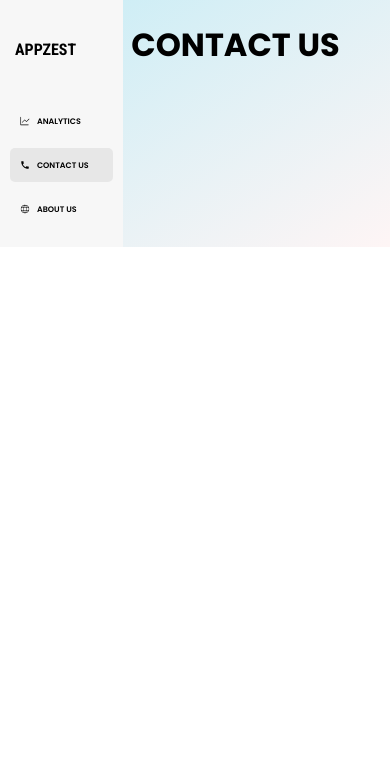
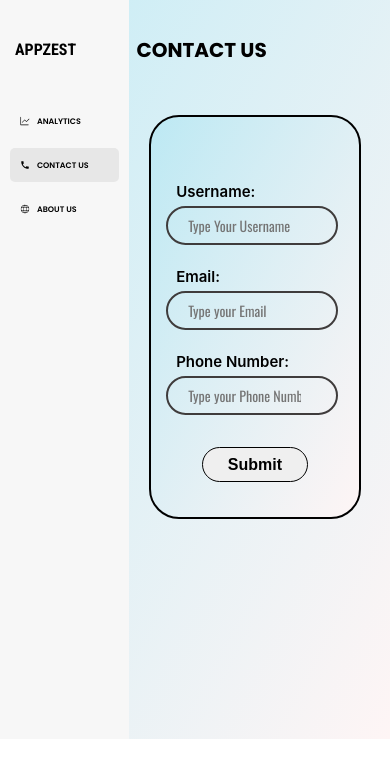
Before and after one commit to NagendraVarma1/lmt-project, a React (Create React App) app: page /contact in a window 390 px wide. Shown: the top 778 px of the page. Built offline with nearby package versions, Linux system fonts and the light colour scheme; a web font is replaced by a local one.

Commit message:
contact page added

```diff
--- a/src/Components/Pages/Contact/Contact.js
+++ b/src/Components/Pages/Contact/Contact.js
@@ -1,12 +1,67 @@
+import { useState } from "react";
 import Navbar from "../Navbar/Navbar";
 import classes from "./Contact.module.css";
 
 const Contact = () => {
+  const [name, setName] = useState('')
+  const [email, setEmail] = useState('')
+  const [phone, setPhone] = useState('')
+
+  const formSubmitHandler = (event) => {
+    event.preventDefault();
+
+    alert('Form submitted successfully. Thank You!')
+    setEmail('');
+    setName('')
+    setPhone('')
+  }
   return (
     <div className={classes.mainDiv}>
       <Navbar />
       <div className={classes.wrapper}>
         <h1>CONTACT US</h1>
+        <form onSubmit={formSubmitHandler}>
+          <div className={classes.inputBox}>
+            <label  htmlFor="username">Username:</label>
+            <input
+              type="text"
+              name="username"
+              id="username"
+              placeholder="Type Your Username"
+              value={name}
+              onChange={(e) => setName(e.target.value)}
+              required
+            />
+          </div>
+          <div className={classes.inputBox}>
+          <label  htmlFor="email">Email:</label>
+            <input
+              type="email"
+              name="email"
+              id="email"
+              placeholder="Type your Email"
+              value={email}
+              onChange={(e) => setEmail(e.target.value)}
+              required
+            />
+          </div>
+          <div className={classes.inputBox}>
+          <label  htmlFor="phone">Phone Number:</label>
+            <input
+              type="number"
+              name="phone"
+              id="phone"
+              placeholder="Type your Phone Number"
+              pattern="[0-9]{10}"
+              value={phone}
+              onChange={(e) => setPhone(e.target.value)}
+              required
+            />
+          </div>
+          <div className={classes.btn}>
+            <button type="submit">Submit</button>
+          </div>
+        </form>
       </div>
     </div>
   );
--- a/src/Components/Pages/Contact/Contact.module.css
+++ b/src/Components/Pages/Contact/Contact.module.css
@@ -4,7 +4,6 @@
     display: flex
 }
 .wrapper{
-    /* background-color: red; */
     width: 75%;
     margin-left: 2%;
 }
@@ -12,3 +11,107 @@
 .wrapper h1{
     font-family: "Poppins", sans-serif;
 }
+
+.wrapper form{
+    background-image: linear-gradient(to bottom right, rgba(181, 231, 243, 0.77), rgb(254, 245, 245));
+    width: 50%;
+    border:  2px solid black;
+    border-radius: 30px;
+    margin: 80px 25%;
+    padding: 20px;
+}
+
+.inputBox{
+    margin: 50px 10%;
+    width: 80%;
+    height: 50px;
+}
+
+.inputBox label{
+    display: block;
+    font-size: 20px;
+    font-weight: 600;
+    margin-left: 20px;
+    margin-bottom: 5px;
+}
+
+.inputBox input{
+    width: 90%;
+    height: 100%;
+    background: transparent;
+    border-radius: 40px;
+    border: 2px solid rgb(63, 60, 60);
+    padding: 0 20px;
+    font-size: 16px;
+    font-family: "Oswald", sans-serif;
+    letter-spacing: 1px;
+}
+.btn{
+    width: 40%;
+    margin-left: 30%;
+    height: 50px;
+    display: flex;
+    align-items: center;
+    justify-content: center;
+    margin-bottom: 20px ;
+    margin-top: 60px;
+}
+.btn button{
+    font-size: 20px;
+    font-weight: 600;
+    width: 100%;
+    height: 100%;
+    border: 1px solid black;
+    border-radius: 40px;
+}
+.btn button:hover{
+    color: white;
+    background-color: black;
+    border: 1px solid white;
+}
+
+@media screen and (max-width: 450px) {
+    .wrapper{
+        width: 70%;
+        margin-left: 2%;
+    }
+    .wrapper form{
+        background-image: linear-gradient(to bottom right, rgba(181, 231, 243, 0.77), rgb(254, 245, 245));
+        width: 70%;
+        border:  2px solid black;
+        border-radius: 30px;
+        margin: 50px 5% 220px;
+        padding: 15px;
+    }
+
+    .wrapper h1{
+        font-size: 20px;
+        margin-top: 35px;
+    }
+
+    .inputBox{
+        margin: 50px 0;
+        width: 80%;
+        height: 35px;
+    }
+    .inputBox label{
+        display: block;
+        font-size: 15px;
+        font-weight: 600;
+        margin-left: 10px;
+        margin-bottom: 5px;
+    }
+    .inputBox input{
+        font-size: 14px;
+        letter-spacing: 0px;
+    }
+
+    .btn{
+        width: 60%;
+        margin-left: 20%;
+        height: 35px;
+    }
+    .btn button{
+        font-size: 16px;
+    }
+}
--- a/src/Components/Pages/Navbar/Navbar.module.css
+++ b/src/Components/Pages/Navbar/Navbar.module.css
@@ -3,7 +3,7 @@
 @import url('https://fonts.googleapis.com/css2?family=Inter:ital,opsz,wght@0,14..32,100..900;1,14..32,100..900&family=Oswald:wght@200..700&family=Poppins:ital,wght@0,100;0,200;0,300;0,400;0,500;0,600;0,700;0,800;0,900;1,100;1,200;1,300;1,400;1,500;1,600;1,700;1,800;1,900&family=Roboto+Condensed:ital,wght@0,100..900;1,100..900&family=Roboto+Flex:opsz,wght@8..144,100..1000&display=swap');
 .wrapper{
     width: 20%;
-    height: auto;
+    height: 100vh;
     padding: 0 10px;
     background-color: #F7F7F7;
 }
@@ -50,6 +50,22 @@
     margin:0 10px;
 }
 
+@media screen and (max-width: 1024px) {
+    .brand{
+        font-size: 20px;
+        text-align: left;
+        font-size: 35px;
+        margin-left: 20px;
+        font-family: "Roboto Condensed", sans-serif;
+    }
+    .icon{
+        width: 16px;
+        height: 16px;
+        transform: translateY(20%);
+        margin:0 5px;
+    }
+}
+
 @media screen and (max-width: 450px) {
     .wrapper{
         width: 30%;
--- a/src/Components/Register/Register.js
+++ b/src/Components/Register/Register.js
@@ -29,7 +29,7 @@ const Register = () => {
             setPassword('');
             setConfirmPassword('')
 
-            navigate('/home')
+            navigate('/analytics')
         }
     }
 
```
Also changed, not shown: src/Components/Pages/Navbar/Navbar.js (+9 -4 lines).
